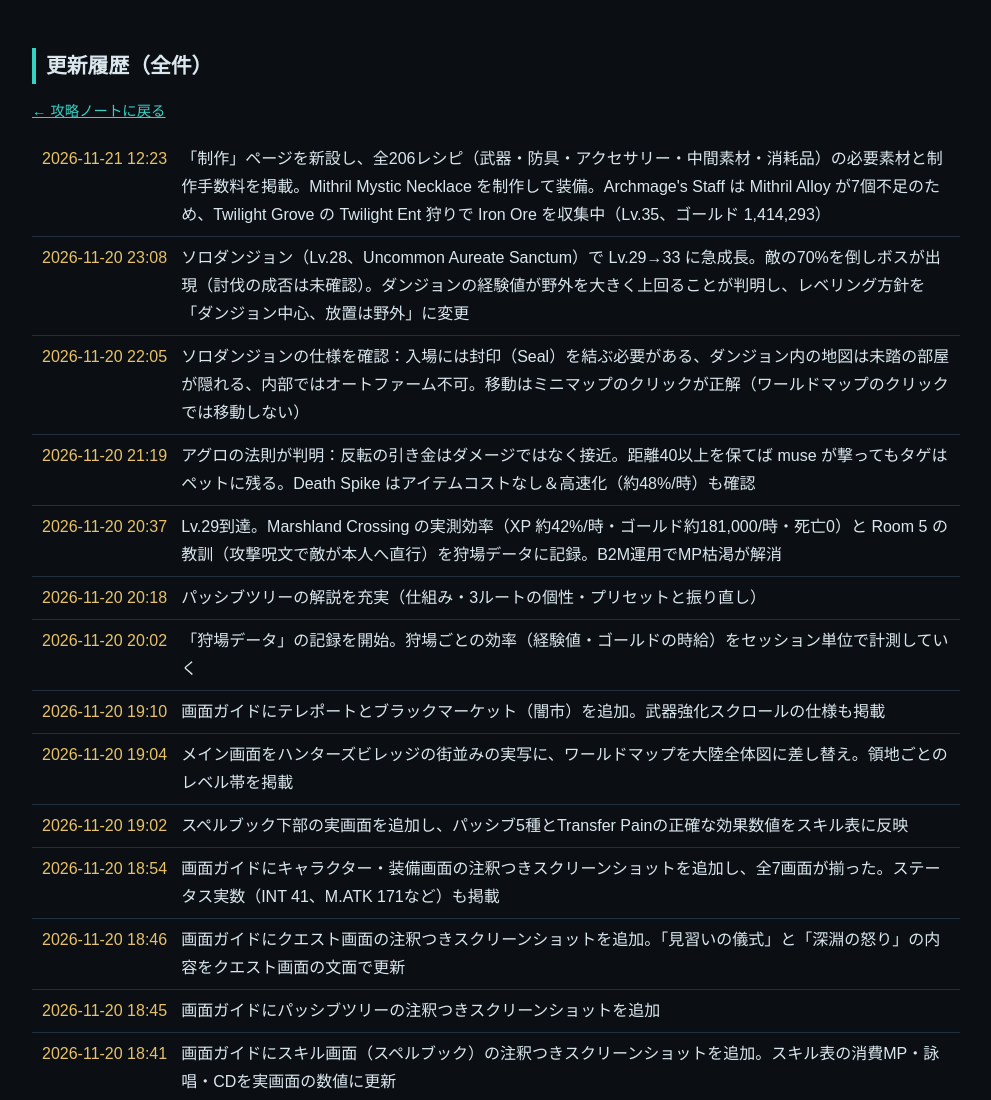
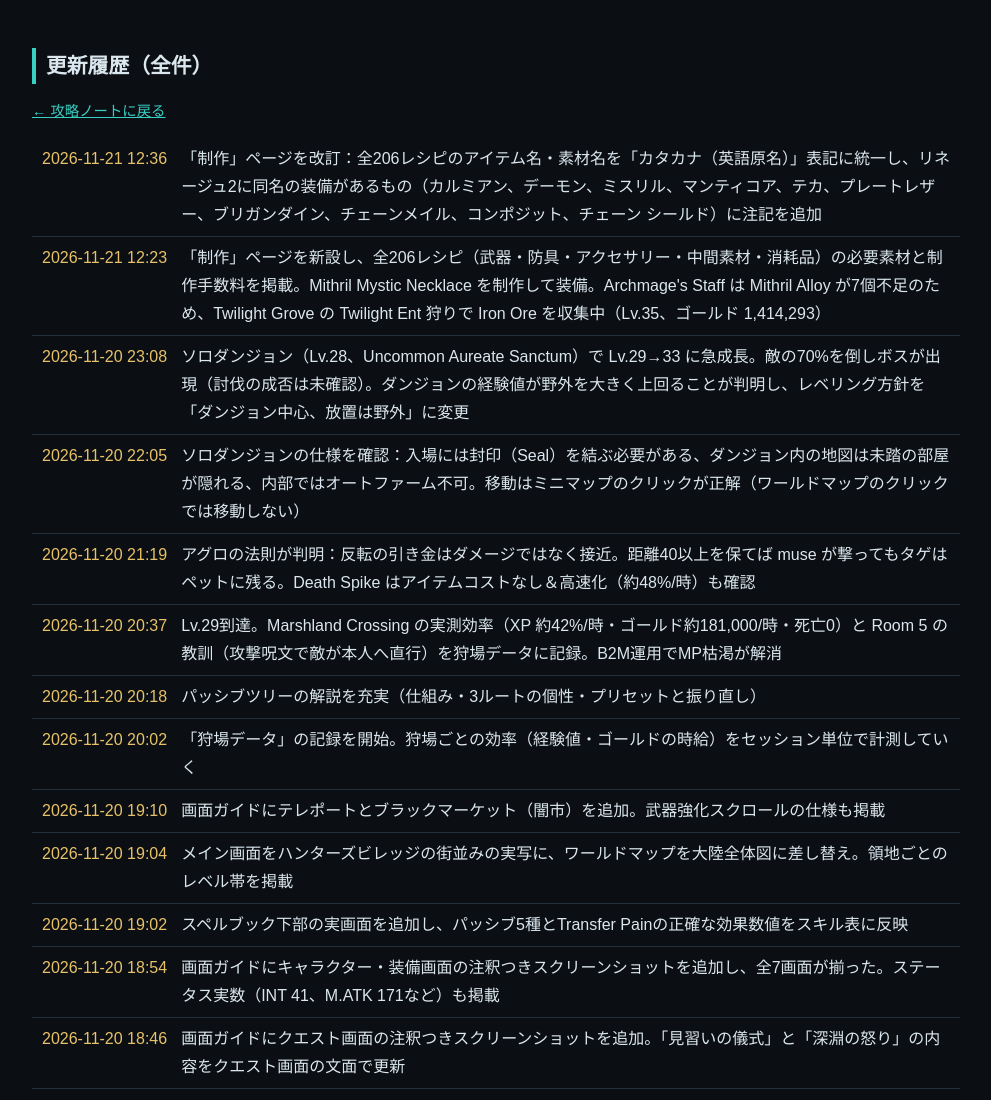
Before and after one commit to goma-works/grimeage2-guide, a plain HTML site: page history.html in a window 1280 px wide. Shown: the top 1100 px of the page, without its empty margins (144-1135 px from the left). Drawn offline with Linux system fonts and the light colour scheme.

Commit message:
制作ページ: アイテム名・素材名をカタカナ（英語原名）表記に統一し、リネ2同名装備に注記を追加

```diff
--- a/history.html
+++ b/history.html
@@ -49,6 +49,7 @@
   <h2>更新履歴（全件）</h2>
   <p class="note"><a href="index.html">&larr; 攻略ノートに戻る</a></p>
   <ul class="history">
+    <li><time>2026-11-21 12:36</time><span>「制作」ページを改訂：全206レシピのアイテム名・素材名を「カタカナ（英語原名）」表記に統一し、リネージュ2に同名の装備があるもの（カルミアン、デーモン、ミスリル、マンティコア、テカ、プレートレザー、ブリガンダイン、チェーンメイル、コンポジット、チェーン シールド）に注記を追加</span></li>
     <li><time>2026-11-21 12:23</time><span>「制作」ページを新設し、全206レシピ（武器・防具・アクセサリー・中間素材・消耗品）の必要素材と制作手数料を掲載。Mithril Mystic Necklace を制作して装備。Archmage's Staff は Mithril Alloy が7個不足のため、Twilight Grove の Twilight Ent 狩りで Iron Ore を収集中（Lv.35、ゴールド 1,414,293）</span></li>
     <li><time>2026-11-20 23:08</time><span>ソロダンジョン（Lv.28、Uncommon Aureate Sanctum）で Lv.29→33 に急成長。敵の70%を倒しボスが出現（討伐の成否は未確認）。ダンジョンの経験値が野外を大きく上回ることが判明し、レベリング方針を「ダンジョン中心、放置は野外」に変更</span></li>
     <li><time>2026-11-20 22:05</time><span>ソロダンジョンの仕様を確認：入場には封印（Seal）を結ぶ必要がある、ダンジョン内の地図は未踏の部屋が隠れる、内部ではオートファーム不可。移動はミニマップのクリックが正解（ワールドマップのクリックでは移動しない）</span></li>
```
